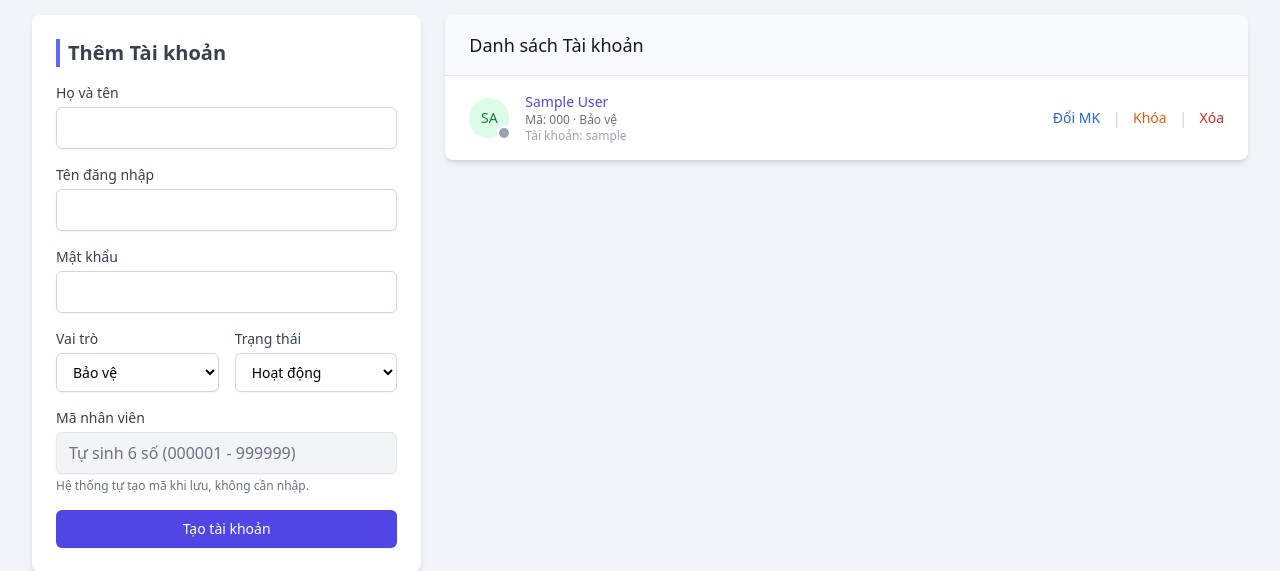
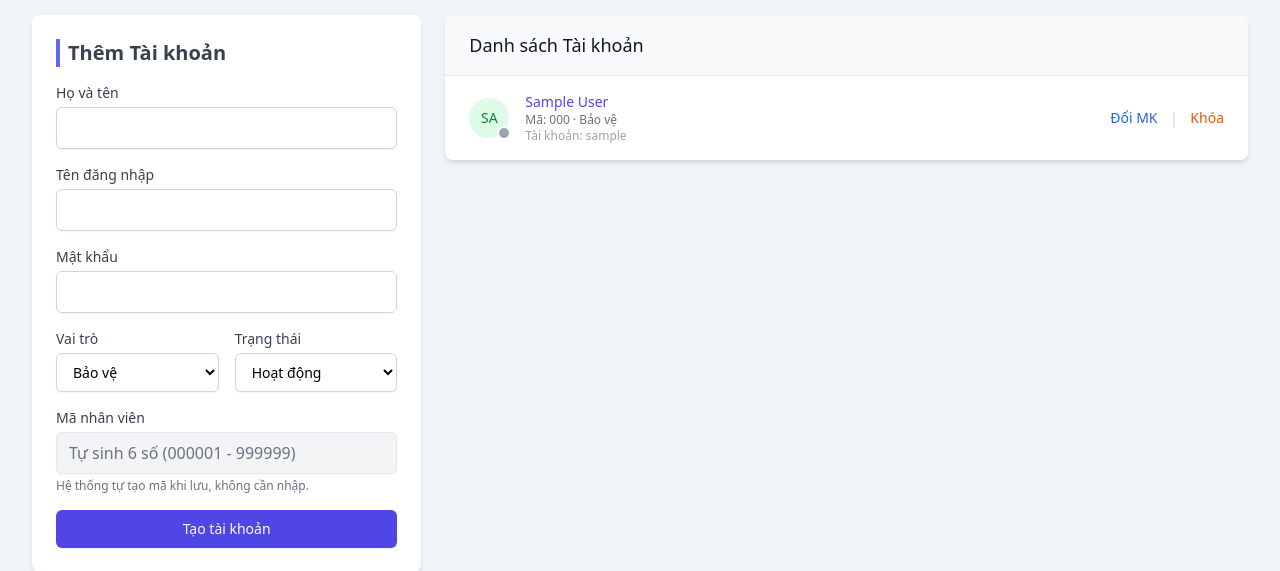
Before and after one commit to tranbichdiep/smart-parking-management, a Flask app: template software/templates/user_management.html in a window 1280 px wide. Shown: the part 135-706 px from the top of the page. Run offline with Flask 3, Linux system fonts and the light colour scheme; the template is opened without the code that fills it: most values are stand-ins (such as "Sample title", 1, 10 or a date in 2020); some libraries are stand-ins or nearby versions.

Commit message:
bỏ chức năng xóa người dùng trong Quản lý nhân viên

```diff
--- a/software/app.py
+++ b/software/app.py
@@ -315,15 +315,7 @@ def add_user():
 @login_required
 @role_required('admin')
 def delete_user(username):
-    if username == session['username']:
-        flash('Bạn không thể xóa tài khoản đang đăng nhập!', 'danger')
-        return redirect(url_for('user_management'))
-
-    conn = get_db_connection()
-    conn.execute('DELETE FROM users WHERE username = ?', (username,))
-    conn.commit()
-    conn.close()
-    flash(f'Đã xóa nhân viên "{username}"!', 'success')
+    flash('Hệ thống không hỗ trợ xóa tài khoản nhân viên. Vui lòng khóa thay vì xóa.', 'warning')
     return redirect(url_for('user_management'))
 
 @app.route('/admin/users/toggle_status/<username>')
--- a/software/templates/user_management.html
+++ b/software/templates/user_management.html
@@ -119,11 +119,6 @@
                                    class="text-sm font-medium {{ 'text-green-600 hover:text-green-900' if user.status == 'locked' else 'text-orange-600 hover:text-orange-900' }}">
                                    {{ 'Mở khóa' if user.status == 'locked' else 'Khóa' }}
                                 </a>
-
-                                <span class="text-gray-300">|</span>
-                                <a href="{{ url_for('delete_user', username=user.username) }}"
-                                   class="text-sm font-medium text-red-600 hover:text-red-900"
-                                   onclick="return confirm('Xóa vĩnh viễn tài khoản này?');">Xóa</a>
                             {% endif %}
                         </div>
                     </div>
```
